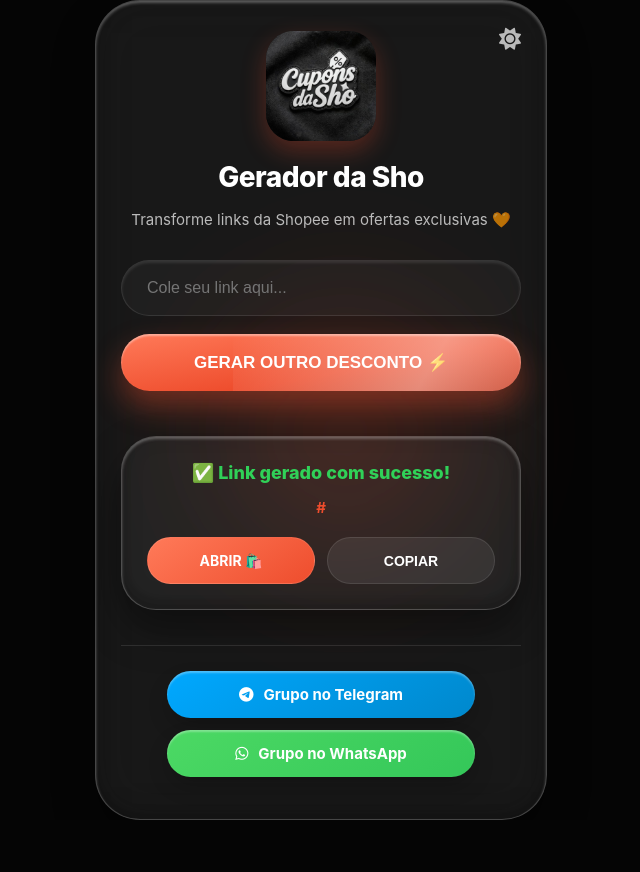
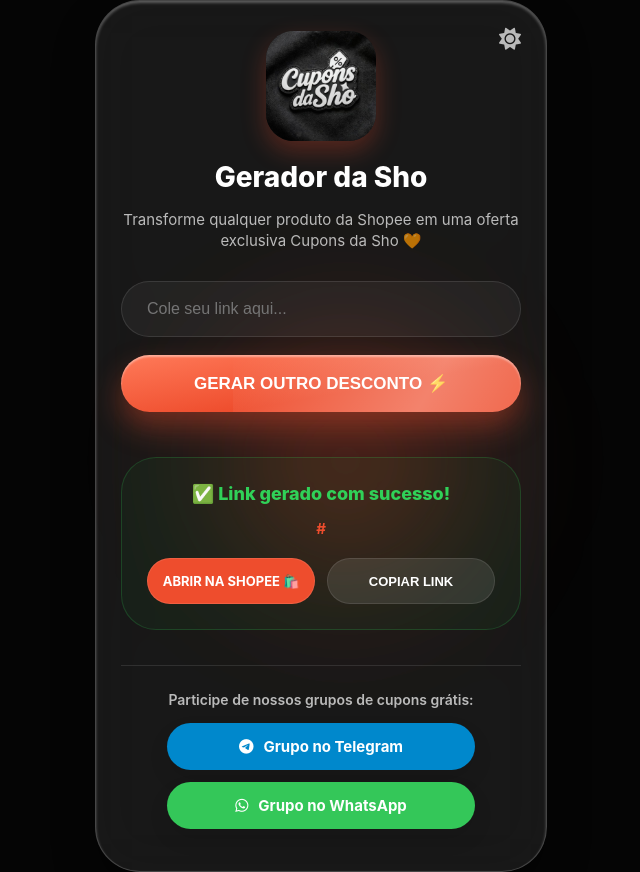
Before and after one commit to isigorsantos/gerador-da-sho, a Flask app: template templates/index.html in a window 1280 px wide. Shown: the whole page, without its empty margins (319-959 px from the left). Before the commit the page ends 820 px from the top, so only its background shows below. Run offline with Flask 3, Linux system fonts and the light colour scheme; the template is opened without the code that fills it: most values are stand-ins (such as "Sample title", 1, 10 or a date in 2020).

Commit message:
Update index.html

```diff
--- a/templates/index.html
+++ b/templates/index.html
@@ -10,55 +10,54 @@
     <style>
         :root {
             --bg-body: #050505;
-            --texto-principal: #ffffff;
-            --texto-secundario: rgba(255, 255, 255, 0.7);
-            --cor-marca: #ee4d2d;
-            --glass-shadow: inset 0 2px 3px rgba(255, 255, 255, 0.3), inset 0 -5px 20px rgba(0,0,0,0.3), 0 20px 40px rgba(0,0,0,0.4);
+            --texto-p: #ffffff;
+            --texto-s: rgba(255, 255, 255, 0.7);
+            --marca: #ee4d2d;
+            --glass-shadow: inset 0 2px 3px rgba(255, 255, 255, 0.3), 0 20px 40px rgba(0,0,0,0.4);
             --glass-border: 1px solid rgba(255, 255, 255, 0.2);
-            --bg-glass-base: rgba(255, 255, 255, 0.08);
+            --bg-glass: rgba(255, 255, 255, 0.08);
         }
 
         .light-mode {
             --bg-body: #eef2f6;
-            --texto-principal: #1c1c1e;
-            --texto-secundario: rgba(0, 0, 0, 0.6);
-            --glass-shadow: inset 0 2px 4px rgba(255, 255, 255, 0.9), inset 0 -5px 15px rgba(0,0,0,0.05), 0 15px 35px rgba(0,0,0,0.1);
+            --texto-p: #1c1c1e;
+            --texto-s: rgba(0, 0, 0, 0.6);
+            --glass-shadow: inset 0 2px 4px rgba(255, 255, 255, 0.9), 0 15px 35px rgba(0,0,0,0.1);
             --glass-border: 1px solid rgba(255, 255, 255, 0.6);
-            --bg-glass-base: rgba(255, 255, 255, 0.4);
+            --bg-glass: rgba(255, 255, 255, 0.4);
         }
 
         body {
-            background-color: var(--bg-body); color: var(--texto-principal);
-            font-family: -apple-system, BlinkMacSystemFont, "Segoe UI", Roboto, Helvetica, Arial, sans-serif;
+            background-color: var(--bg-body); color: var(--texto-p);
+            font-family: -apple-system, BlinkMacSystemFont, "Segoe UI", Roboto, sans-serif;
             display: flex; flex-direction: column; align-items: center; justify-content: center;
-            min-height: 100vh; margin: 0; overflow: hidden; transition: 0.5s;
+            min-height: 100vh; margin: 0; overflow-x: hidden; transition: 0.5s;
         }
 
         .blob {
             position: absolute; width: 350px; height: 350px;
             background: radial-gradient(circle, rgba(238, 77, 45, 0.3) 0%, transparent 70%);
-            filter: blur(60px); border-radius: 50%; z-index: -1; animation: move 18s infinite alternate; opacity: 0.7;
+            filter: blur(60px); border-radius: 50%; z-index: -1; animation: move 18s infinite alternate;
         }
-        @keyframes move { from { transform: translate(-50%, -50%) rotate(0deg); } to { transform: translate(40%, 40%) rotate(360deg); } }
+        @keyframes move { from { transform: translate(-50%, -50%); } to { transform: translate(40%, 40%); } }
 
         .container {
             text-align: center; width: 90%; max-width: 400px; padding: 30px 25px;
-            border-radius: 45px; background: var(--bg-glass-base); box-shadow: var(--glass-shadow);
+            border-radius: 45px; background: var(--bg-glass); box-shadow: var(--glass-shadow);
             border: var(--glass-border); backdrop-filter: blur(30px) saturate(150%);
             -webkit-backdrop-filter: blur(30px) saturate(150%); position: relative;
         }
 
-        .theme-toggle { position: absolute; top: 25px; right: 25px; cursor: pointer; color: var(--texto-secundario); font-size: 22px; transition: 0.3s; z-index: 5; }
-        .logo { width: 110px; height: auto; margin-bottom: 15px; border-radius: 25%; box-shadow: 0 10px 25px rgba(238, 77, 45, 0.3); }
-        h1 { margin: 0 0 8px 0; font-weight: 800; font-size: 28px; letter-spacing: -0.5px; }
-        .subtexto { color: var(--texto-secundario); font-size: 15px; margin-bottom: 30px; line-height: 1.4; padding: 0 10px; }
+        .theme-toggle { position: absolute; top: 25px; right: 25px; cursor: pointer; color: var(--texto-s); font-size: 22px; }
+        .logo { width: 110px; border-radius: 25%; margin-bottom: 15px; box-shadow: 0 10px 25px rgba(238, 77, 45, 0.3); }
+        h1 { margin: 0 0 8px 0; font-weight: 800; font-size: 28px; }
+        .subtexto { color: var(--texto-s); font-size: 15px; margin-bottom: 30px; line-height: 1.4; }
 
         input {
             width: 100%; padding: 18px 25px; margin-bottom: 18px; border-radius: 50px;
-            background: rgba(255,255,255,0.03); color: var(--texto-principal); border: 1px solid rgba(255,255,255,0.1);
-            box-shadow: inset 0 2px 3px rgba(255,255,255,0.1); box-sizing: border-box; font-size: 16px; outline: none;
+            background: rgba(255,255,255,0.05); color: var(--texto-p); border: 1px solid rgba(255,255,255,0.1);
+            box-sizing: border-box; font-size: 16px; outline: none; transition: 0.3s;
         }
-
         .light-mode input {
             background: rgba(0,0,0,0.05); border-color: rgba(0,0,0,0.15);
             box-shadow: inset 0 2px 4px rgba(0,0,0,0.05); color: #1c1c1e;
@@ -66,85 +65,92 @@
 
         .btn-gerar {
             width: 100%; padding: 18px; margin-bottom: 20px; border-radius: 50px; border: none;
-            background: linear-gradient(170deg, #ff7a59, #ee4d2d 60%, #c43317);
+            background: linear-gradient(170deg, #ff7a59, #ee4d2d 60%);
             box-shadow: inset 0 2px 2px rgba(255,255,255,0.4), 0 15px 30px rgba(238, 77, 45, 0.4);
             color: white; font-weight: 800; cursor: pointer; font-size: 17px; position: relative; overflow: hidden;
         }
         .btn-gerar::after {
             content: ''; position: absolute; top: 0; left: -100%; width: 100%; height: 100%;
-            background: linear-gradient(120deg, transparent, rgba(255, 255, 255, 0.4), transparent);
-            animation: brilho-passando 2.5s infinite linear;
+            background: linear-gradient(120deg, transparent, rgba(255, 255, 255, 0.3), transparent);
+            animation: brilho 2.5s infinite linear;
         }
-        @keyframes brilho-passando { 0% { left: -100%; } 100% { left: 100%; } }
+        @keyframes brilho { 0% { left: -100%; } 100% { left: 100%; } }
 
+        /* --- RETÂNGULO VERDINHO DO SUCESSO --- */
         .resultado {
-            margin-top: 25px; padding: 25px; border-radius: 35px; background: rgba(255,255,255,0.05);
-            box-shadow: var(--glass-shadow); border: var(--glass-border);
+            margin-top: 25px; padding: 25px; border-radius: 35px;
+            background: rgba(48, 209, 88, 0.05); /* Fundo verde sutil */
+            border: 1px solid rgba(48, 209, 88, 0.2); /* Borda verdinha */
             animation: slideUp 0.5s cubic-bezier(0.175, 0.885, 0.32, 1.275);
         }
+        @keyframes slideUp { from { opacity: 0; transform: translateY(30px); } to { opacity: 1; transform: translateY(0); } }
 
-        /* --- ANIMAÇÃO PULSANTE REATIVADA --- */
         .sucesso-titulo {
             color: #30d158; font-weight: 800; font-size: 18px; display: block; margin-bottom: 15px;
-            animation: pulso-vitoria 0.8s ease-out;
+            animation: pulso 0.8s ease-out; /* Animação de pulso */
         }
-        @keyframes pulso-vitoria {
-            0% { transform: scale(0.95); opacity: 0; }
-            50% { transform: scale(1.05); }
-            100% { transform: scale(1); opacity: 1; }
+        @keyframes pulso { 0% { transform: scale(0.9); opacity: 0; } 50% { transform: scale(1.05); } 100% { transform: scale(1); opacity: 1; } }
+
+        .link-text { color: var(--marca); font-weight: 700; word-break: break-all; font-size: 15px; display: block; margin-bottom: 20px; }
+
+        .btn-acao { display: flex; gap: 12px; }
+        .btn-acao * {
+            flex: 1; padding: 14px; border-radius: 50px; border: none; font-weight: 700;
+            font-size: 13px; text-decoration: none; display: flex; align-items: center; justify-content: center;
+            background: rgba(255,255,255,0.1); color: var(--texto-p); border: 1px solid rgba(255,255,255,0.1);
         }
-
-        .link-text { color: var(--cor-marca); font-weight: 700; word-break: break-all; font-size: 15px; display: block; margin-bottom: 20px; }
-        .btn-acao { display: flex; gap: 12px; }
-        .btn-acao * { flex: 1; padding: 14px; border-radius: 50px; border: none; font-weight: 700; font-size: 14px; cursor: pointer; text-decoration: none; display: flex; align-items: center; justify-content: center; background: rgba(255,255,255,0.08); color: var(--texto-principal); border: 1px solid rgba(255,255,255,0.1); }
-        .btn-abrir { background: linear-gradient(145deg, #ff7a59, #ee4d2d) !important; color: white !important; }
+        .btn-abrir { background: var(--marca) !important; color: white !important; }
 
         .canais-section { margin-top: 35px; padding-top: 25px; border-top: 1px solid rgba(255,255,255,0.1); }
+        .canais-texto { color: var(--texto-s); font-size: 14px; margin-bottom: 15px; display: block; font-weight: 600; }
         .btn-social {
             width: 100%; max-width: 280px; padding: 14px; border-radius: 50px;
             display: inline-flex; align-items: center; justify-content: center; gap: 10px;
             font-weight: 700; font-size: 15px; margin-bottom: 12px; transition: 0.3s; color: white !important; text-decoration: none;
-            box-shadow: inset 0 2px 2px rgba(255,255,255,0.3), 0 10px 20px rgba(0,0,0,0.2);
+            box-shadow: 0 10px 20px rgba(0,0,0,0.1);
         }
-        .btn-tg { background: linear-gradient(145deg, #00a8ff, #0088cc); }
-        .btn-wa { background: linear-gradient(145deg, #4cd964, #34c759); }
+        .btn-tg { background: #0088cc; } .btn-wa { background: #34c759; }
 
-        #avisoCopiado { visibility: hidden; min-width: 160px; background: rgba(48, 209, 88, 0.8); backdrop-filter: blur(20px); color: white; text-align: center; border-radius: 50px; padding: 12px; position: fixed; bottom: 40px; font-weight: 800; }
+        #avisoCopiado { visibility: hidden; background: #30d158; color: white; border-radius: 50px; padding: 12px 30px; position: fixed; bottom: 40px; font-weight: 800; z-index: 100; }
         #avisoCopiado.show { visibility: visible; animation: pop 2s; }
-        @keyframes pop { 0%, 100% { opacity: 0; transform: scale(0.9); } 20%, 80% { opacity: 1; transform: scale(1); } }
+        @keyframes pop { 0%, 100% { opacity: 0; transform: scale(0.8); } 20%, 80% { opacity: 1; transform: scale(1); } }
     </style>
 </head>
 <body>
     <div class="blob"></div>
     <div class="container">
         <div class="theme-toggle" onclick="toggleTheme()"><i id="theme-icon" class="fas fa-sun"></i></div>
-        <img src="{{ url_for('static', filename='logo.png') }}" alt="Logo" class="logo">
+        <img src="{{ url_for('static', filename='logo.png') }}" class="logo">
         <h1>Gerador da Sho</h1>
-        <p class="subtexto">Transforme links da Shopee em ofertas exclusivas 🧡</p>
+        <p class="subtexto">Transforme qualquer produto da Shopee em uma oferta exclusiva Cupons da Sho 🧡</p>
+
         <form method="POST">
             <input type="text" name="link_usuario" placeholder="Cole seu link aqui..." required autocomplete="off">
-            <button type="submit" class="btn-gerar">
-                {% if link_novo %} GERAR OUTRO DESCONTO ⚡ {% else %} GERAR LINK COM DESCONTO ⚡ {% endif %}
-            </button>
+            <button type="submit" class="btn-gerar">{% if link_novo %} GERAR OUTRO DESCONTO ⚡ {% else %} GERAR LINK COM DESCONTO ⚡ {% endif %}</button>
         </form>
+
         {% if link_novo %}
             <div class="resultado">
                 <span class="sucesso-titulo">✅ Link gerado com sucesso!</span>
                 <span class="link-text" id="meuLink">{{ link_novo }}</span>
                 <div class="btn-acao">
-                    <a href="{{ link_novo }}" target="_blank" class="btn-abrir">ABRIR 🛍️</a>
-                    <button onclick="copiarLink()">COPIAR</button>
+                    <a href="{{ link_novo }}" target="_blank" class="btn-abrir">ABRIR NA SHOPEE 🛍️</a>
+                    <button onclick="copiarLink()">COPIAR LINK</button>
                 </div>
             </div>
         {% endif %}
+
         <div class="canais-section">
+            <span class="canais-texto">Participe de nossos grupos de cupons grátis:</span>
             <div style="display: flex; flex-direction: column; align-items: center;">
                 <a href="https://t.me/cuponsdasho" target="_blank" class="btn-social btn-tg"><i class="fab fa-telegram-plane"></i> Grupo no Telegram</a>
                 <a href="https://whatsapp.com/channel/0029VaGaBZj5vKACU9lGcr1A" target="_blank" class="btn-social btn-wa"><i class="fab fa-whatsapp"></i> Grupo no WhatsApp</a>
             </div>
         </div>
     </div>
-    <div id="avisoCopiado">Copiado! ✔️</div>
+
+    <div id="avisoCopiado">Link Copiado! ✔️</div>
+
     <script>
         function toggleTheme() {
             const body = document.body; const icon = document.getElementById('theme-icon');
```
